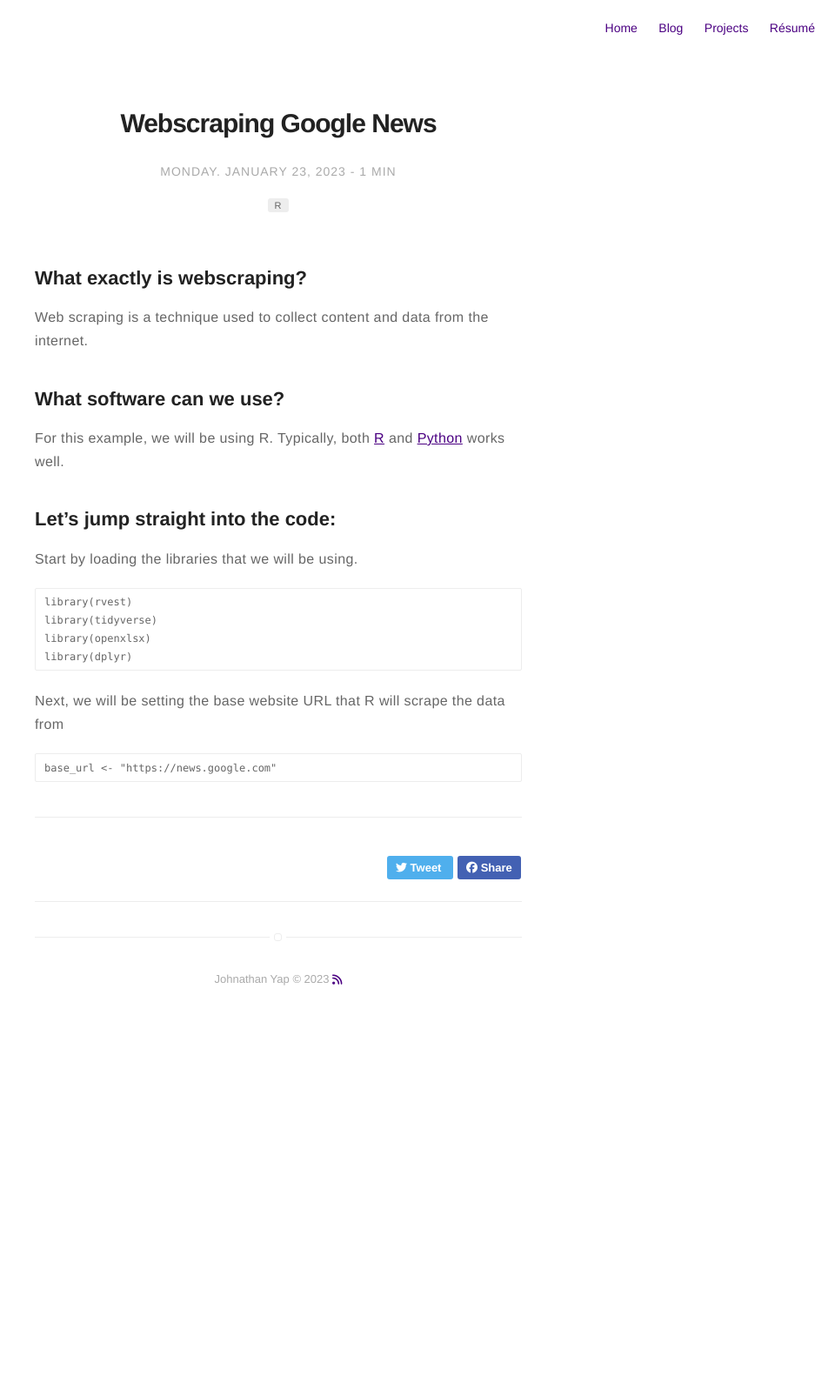
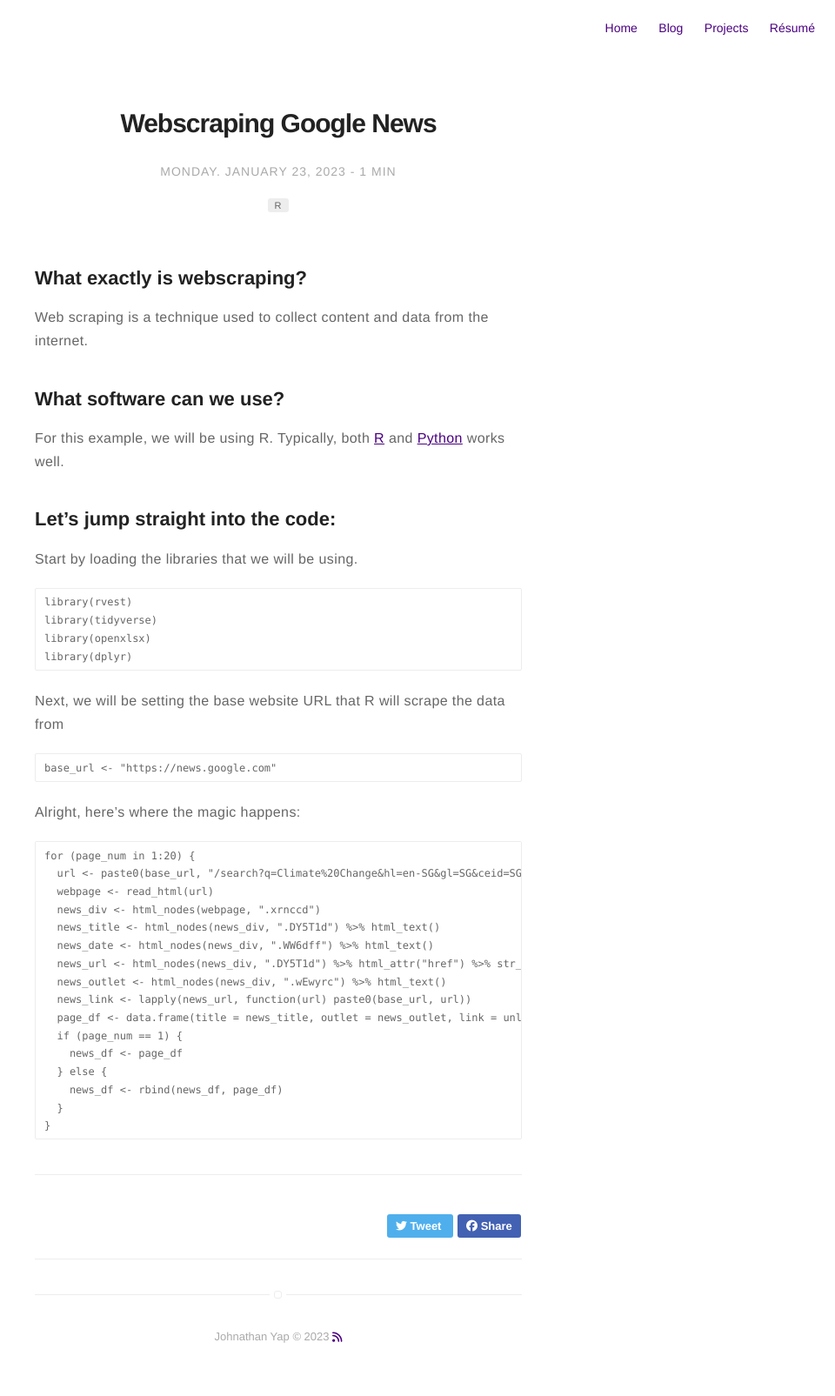
Before and after one commit to jxhnthan/john, a Jekyll site: the page built from _posts/2023-03-29-webscraping.markdown, in a window 1280 px wide. Shown: the whole page at 87% size, without its empty margins (320-1280 px from the left). Built offline with Jekyll 4.4.1, drawn with Linux system fonts in a browser that asks for light colours; nearby versions of some CDN libraries; before the commit the page ends 1194 px from its top, so only the background shows below that.

Commit message:
Update 2023-03-29-webscraping.markdown

````diff
--- a/_posts/2023-03-29-webscraping.markdown
+++ b/_posts/2023-03-29-webscraping.markdown
@@ -38,6 +38,27 @@ Next, we will be setting the base website URL that R will scrape the data from
 base_url <- "https://news.google.com"
 ```
 
+Alright, here's where the magic happens:
+
+```{r}
+for (page_num in 1:20) {
+  url <- paste0(base_url, "/search?q=Climate%20Change&hl=en-SG&gl=SG&ceid=SG%3Aen",(page_num - 1) * 100)
+  webpage <- read_html(url)
+  news_div <- html_nodes(webpage, ".xrnccd")
+  news_title <- html_nodes(news_div, ".DY5T1d") %>% html_text()
+  news_date <- html_nodes(news_div, ".WW6dff") %>% html_text()
+  news_url <- html_nodes(news_div, ".DY5T1d") %>% html_attr("href") %>% str_remove("^\\.")
+  news_outlet <- html_nodes(news_div, ".wEwyrc") %>% html_text()
+  news_link <- lapply(news_url, function(url) paste0(base_url, url))
+  page_df <- data.frame(title = news_title, outlet = news_outlet, link = unlist(news_link), date = news_date)
+  if (page_num == 1) {
+    news_df <- page_df
+  } else {
+    news_df <- rbind(news_df, page_df)
+  }
+}
+```
+
 
 
 
````
